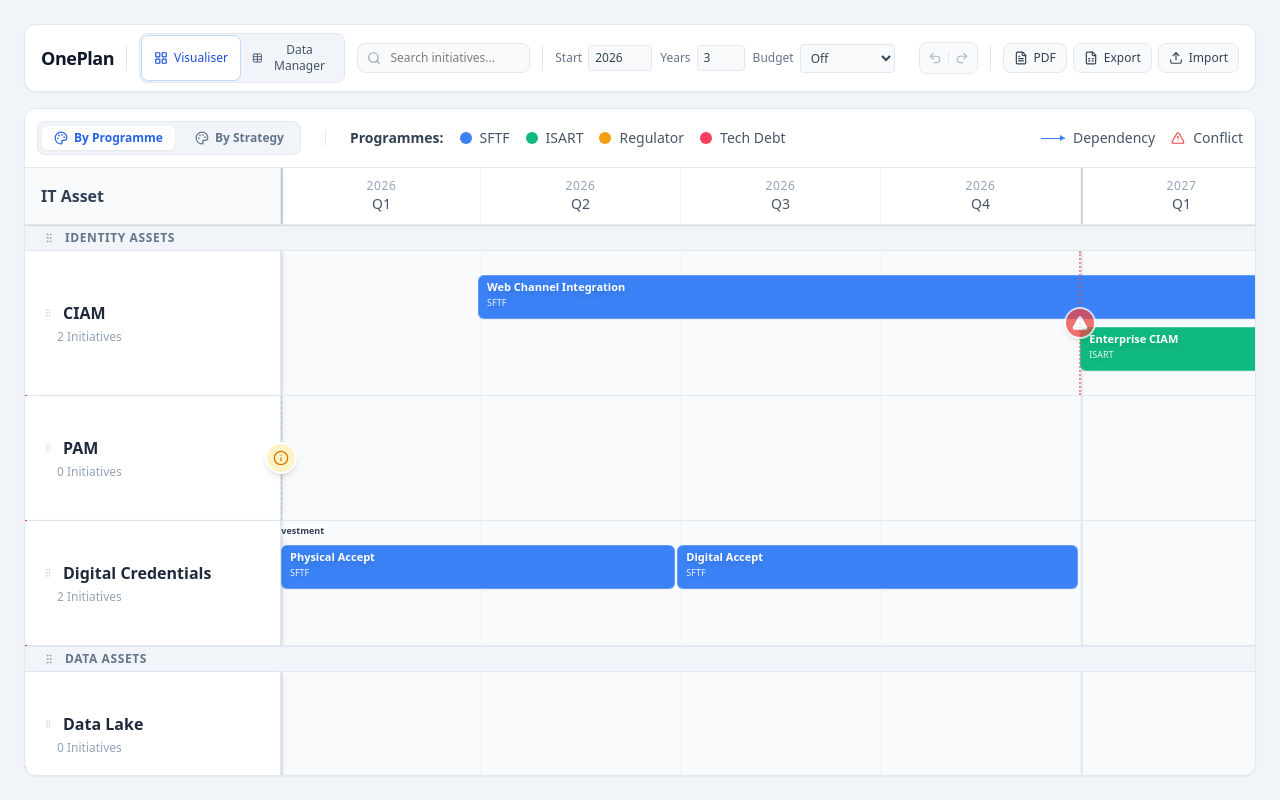
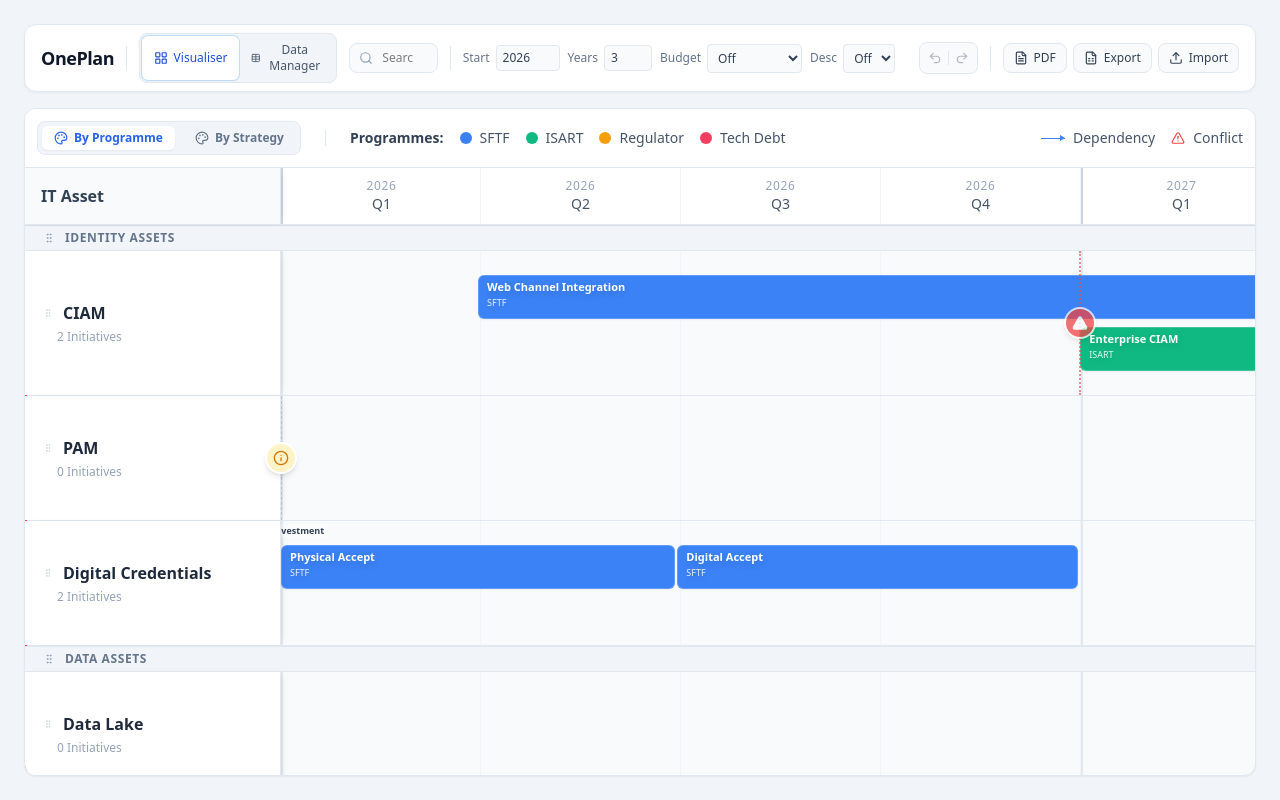
Before and after one commit to waylonkenning/OnePlan, a React (Vite) app: page / in a window 1280 px wide. Built offline with nearby package versions, Linux system fonts and the light colour scheme.

Commit message:
feat: add description toggle to expand bar height with description text

```diff
--- a/src/App.tsx
+++ b/src/App.tsx
@@ -311,6 +311,23 @@ export default function App() {
               <option value="label">Label</option>
             </select>
           </label>
+          <label className="flex items-center gap-1.5 text-xs text-slate-500">
+            Desc
+            <select
+              id="descriptionDisplay"
+              value={timelineSettings.descriptionDisplay || 'off'}
+              onChange={(e) => {
+                handleUpdate({
+                  assets, initiatives, milestones, programmes, strategies, dependencies, assetCategories,
+                  timelineSettings: { ...timelineSettings, descriptionDisplay: e.target.value as 'off' | 'on' },
+                });
+              }}
+              className="px-1.5 py-1 bg-slate-50 border border-slate-200 rounded text-xs text-slate-700 focus:outline-none focus:ring-1 focus:ring-blue-500"
+            >
+              <option value="off">Off</option>
+              <option value="on">On</option>
+            </select>
+          </label>
         </div>
 
         {/* Spacer pushes remaining items right */}
--- a/src/components/Timeline.tsx
+++ b/src/components/Timeline.tsx
@@ -421,11 +421,20 @@ export function Timeline({ assets, initiatives, milestones, programmes, strategi
       const width = getWidth(init.startDate, init.endDate);
       const right = left + width;
 
-      let height = BAR_HEIGHT;
+      let budgetHeight = BAR_HEIGHT;
       if (settings.budgetVisualisation === 'bar-height' && init.budget) {
         // Simple scaling: 44px base + 1px per $15k, max 120px
-        height = Math.min(120, BAR_HEIGHT + (init.budget / 15000));
+        budgetHeight = Math.min(120, BAR_HEIGHT + (init.budget / 15000));
       }
+
+      let descHeight = BAR_HEIGHT;
+      if (settings.descriptionDisplay === 'on' && init.description) {
+        // Estimate: ~40 chars per line at text-[9px], 12px per line, plus base 28px for name/subtitle
+        const lines = Math.ceil(init.description.length / 40);
+        descHeight = Math.max(BAR_HEIGHT, 28 + lines * 14 + 8);
+      }
+
+      const height = Math.max(budgetHeight, descHeight, BAR_HEIGHT);
 
       let top = ROW_PADDING;
       let collision = true;
@@ -791,6 +800,9 @@ export function Timeline({ assets, initiatives, milestones, programmes, strategi
                                   <div className="flex flex-col min-w-0 flex-1">
                                     <div draggable="false" className="font-bold text-[11px] leading-tight drop-shadow-md line-clamp-2">{init.name}</div>
                                     {subtitle && width > 5 && <div draggable="false" className="text-[9px] opacity-90 truncate drop-shadow-md mt-0.5">{subtitle}</div>}
+                                    {settings.descriptionDisplay === 'on' && init.description && (
+                                      <div draggable="false" className="text-[9px] opacity-80 drop-shadow-md mt-1 whitespace-pre-wrap break-words">{init.description}</div>
+                                    )}
                                   </div>
 
                                   {settings.budgetVisualisation === 'label' && init.budget > 0 && (
--- a/src/data.ts
+++ b/src/data.ts
@@ -4,6 +4,7 @@ export const defaultTimelineSettings: TimelineSettings = {
   startYear: 2026,
   yearsToShow: 3,
   budgetVisualisation: 'off',
+  descriptionDisplay: 'off',
 };
 
 export const assetCategories: AssetCategory[] = [
--- a/src/types.ts
+++ b/src/types.ts
@@ -62,4 +62,5 @@ export interface TimelineSettings {
   startYear: number;
   yearsToShow: number;
   budgetVisualisation: 'off' | 'bar-height' | 'label';
+  descriptionDisplay: 'off' | 'on';
 }
```
Also changed, not shown: 1 other file (tests, documents, lock files or other folders).
